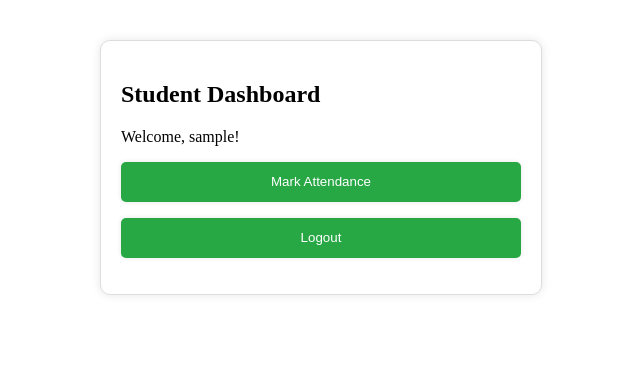
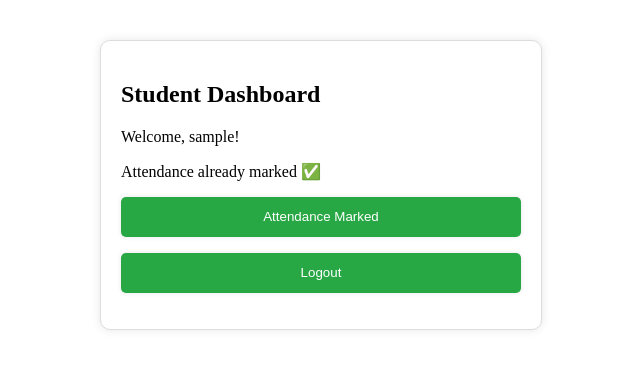
Before and after one commit to Fector101/simple-webauthn-mongodb, a Node project: template public/views/dashboard.ejs in a window 1280 px wide. Shown: the top 369 px of the page, without its empty margins (319-959 px from the left). Run offline with Node 20 templates, Linux system fonts and the light colour scheme; the template is opened without the code that fills it: most values are stand-ins (such as "Sample title", 1, 10 or a date in 2020).

Commit message:
Update dashboard.ejs

```diff
--- a/public/views/dashboard.ejs
+++ b/public/views/dashboard.ejs
@@ -10,8 +10,10 @@
         <h2>Student Dashboard</h2>
 <span id="matno" style="display:none;"><%= matric_no %></span>
         <p>Welcome, <span id="studentName"><%= username %>!</span></p>
-        <p id="status"></p>
-<button class="markattendace">Mark Attendance</button>
+        <p id="status"><%= already_marked ? "Attendance already marked ✅" : "Attendance not marked" %></p>
+<button class="markattendace" <%= already_marked ? "disabled" : "" %>>
+            <%= already_marked ? "Attendance Marked" : "Mark Attendance" %>
+        </button>
         <p id="spacing"></p>
    <form action="/api/authn/logout" method="POST">
         <button type="submit">Logout</button>
```
